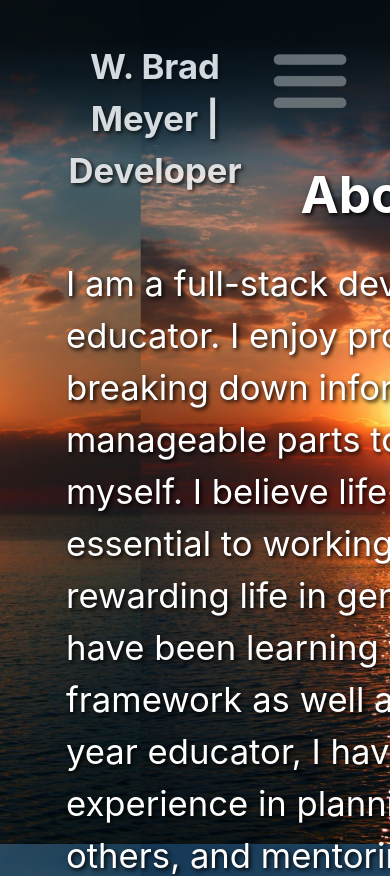
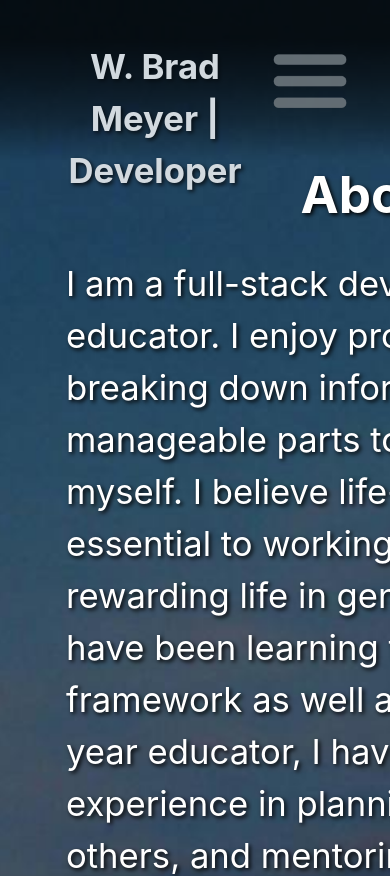
Before and after one commit to Wbradmeyer/vitePortfolio, a Vue app: page / in a window 390 px wide. Shown: the top 876 px of the page. Built offline with nearby package versions, Linux system fonts and the light colour scheme.

Commit message:
scroll 2

```diff
--- a/src/style.css
+++ b/src/style.css
@@ -75,6 +75,6 @@ button:focus-visible {
 @media screen and (max-width: 480px) {
   body {
     background-image: url('./assets/pexels-sasha-martynov-1212600.jpg');
-    background-position: scroll;
+    background-attachment: scroll;
   }
 }
```
